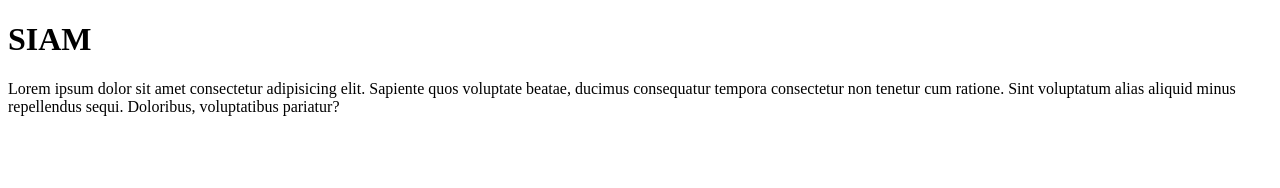
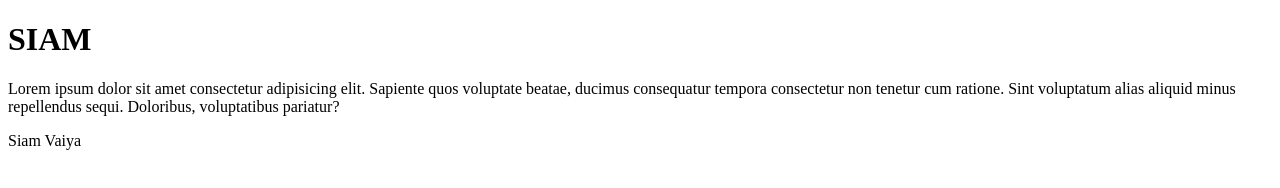
Before and after one commit to MahfuzSiam15/first-project, a plain HTML site: page index.html in a window 1280 px wide. Drawn offline with Linux system fonts and the light colour scheme.

Commit message:
Update index.html

```diff
--- a/index.html
+++ b/index.html
@@ -8,5 +8,6 @@
 <body>
     <h1>SIAM</h1>
     <p>Lorem ipsum dolor sit amet consectetur adipisicing elit. Sapiente quos voluptate beatae, ducimus consequatur tempora consectetur non tenetur cum ratione. Sint voluptatum alias aliquid minus repellendus sequi. Doloribus, voluptatibus pariatur?</p>
+    <p>Siam Vaiya</p>
 </body>
 </html>
```
